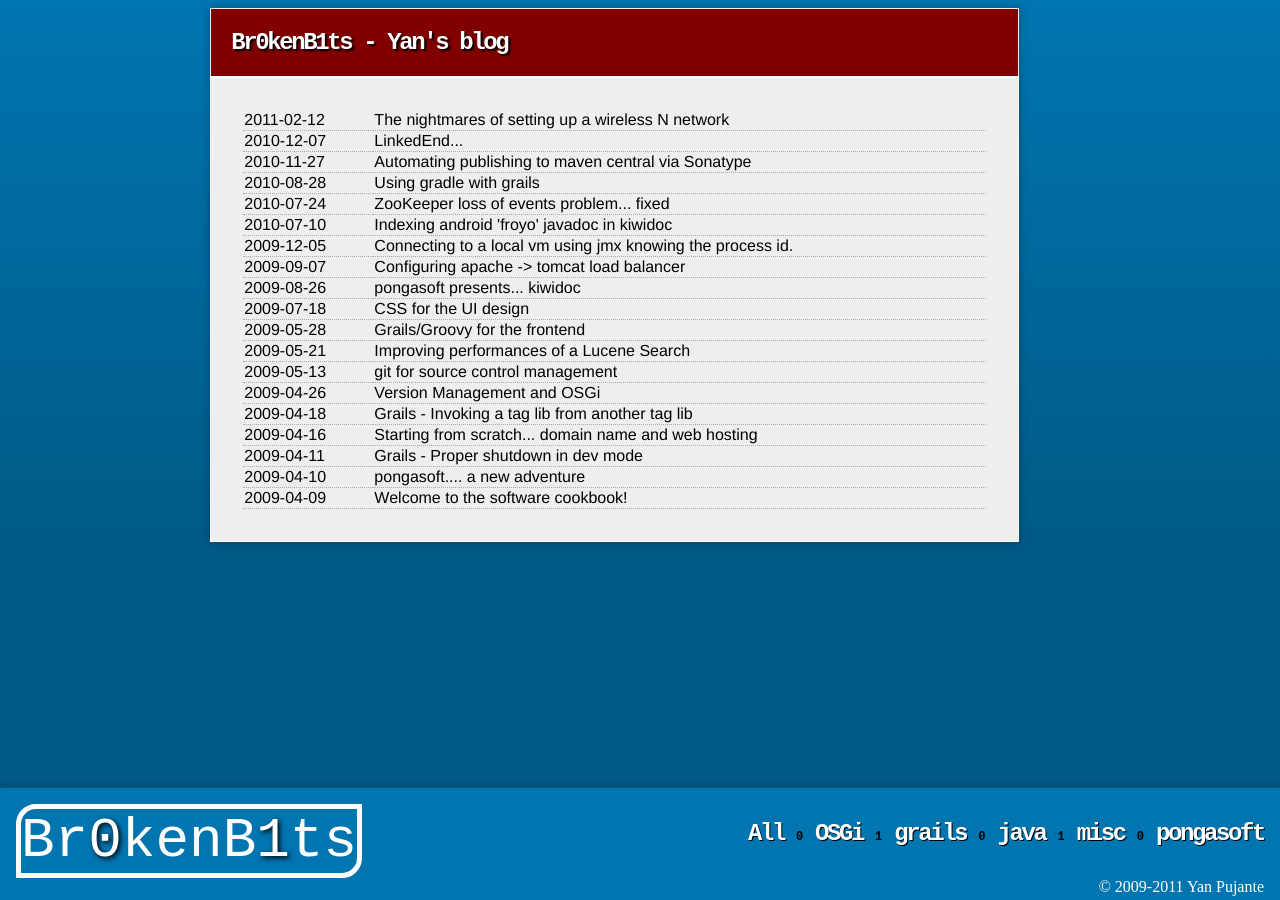
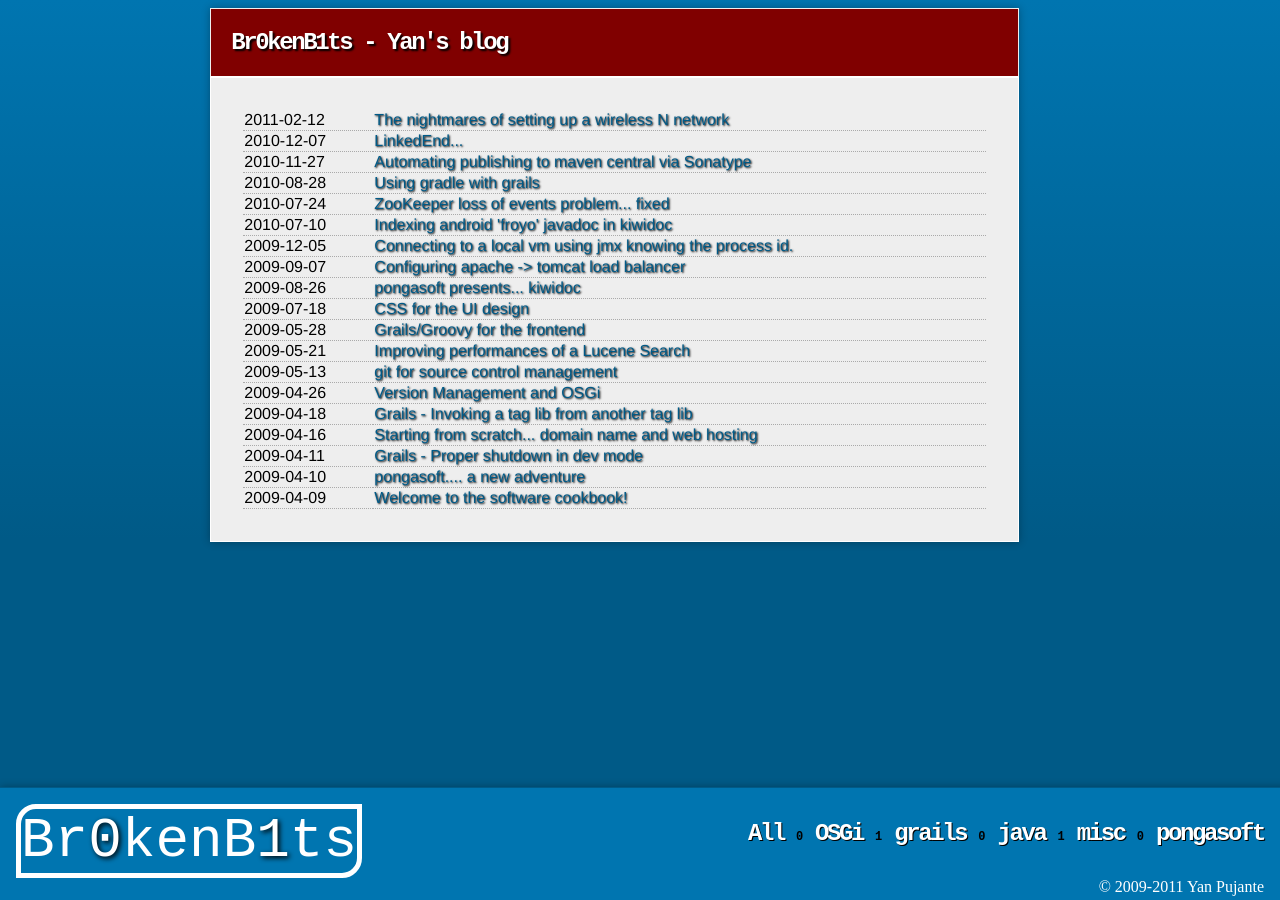
Before and after one commit to ypujante/blog, a Jekyll site: the page built from categories/All/index.html, in a window 1280 px wide. Built offline with Jekyll 4.4.1, drawn with Linux system fonts in a browser that asks for light colours; a script that is not in the unit is left out.

Commit message:
sidebar + tweeter integration

```diff
--- a/_config.yml
+++ b/_config.yml
@@ -3,3 +3,12 @@
 permalink: pretty
 category_title_prefix: ''
 exclude: ['jkdev.sh']
+mainColor1: '#005a87'
+mainColor2: '#0075b0'
+contentBGColor: '#eeeeee'
+contentFGColor: 'black'
+titleBGColor: 'maroon'
+titleFGColor: 'white'
+contentFontFamily: 'Helvetica,Arial,sans-serif'
+monospaceFontFamily: 'Courier New,monospace'
+dateBackgroundColor: '#888888'
--- a/_layouts/default.html
+++ b/_layouts/default.html
@@ -6,6 +6,8 @@
 <head>
 	<title>Br0kenB1ts | {{ page.title }}</title>
   <link rel="stylesheet" href="{{ site.url}}/resource/main.css"/>
+  <script type="text/javascript" src="http://www.linkedin.com/js/public-profile/widget-os.js"></script>
+  <script src="http://widgets.twimg.com/j/2/widget.js"></script>
 </head>
 
 <body>
--- a/resource/main.css
+++ b/resource/main.css
@@ -1,17 +1,32 @@
 ---
-mainColor1: '#005a87'
-mainColor2: '#0075b0'
-contentColor: '#eeeeee'
-titleColor: 'maroon'
-contentFontFamily: 'Helvetica,Arial,sans-serif'
-monospaceFontFamily: 'Courier New,monospace'
-dateBackgroundColor: '#888888'
 ---
+/***********************************
+ * general
+ ***********************************/
+
 html {
-  background: -webkit-gradient(linear,0 100%,0 0,color-stop(.4,{{ page.mainColor1 }}),color-stop(1,{{ page.mainColor2 }})) fixed no-repeat 0 100%;
-  background: -moz-linear-gradient(bottom,{{ page.mainColor1 }} 40%,{{ page.mainColor2 }}) fixed no-repeat 0 100%;
-  background-color: {{ page.mainColor2 }};
+  background: -webkit-gradient(linear,0 100%,0 0,color-stop(.4,{{ site.mainColor1 }}),color-stop(1,{{ site.mainColor2 }})) fixed no-repeat 0 100%;
+  background: -moz-linear-gradient(bottom,{{ site.mainColor1 }} 40%,{{ site.mainColor2 }}) fixed no-repeat 0 100%;
+  background-color: {{ site.mainColor2 }};
   min-width: 800px;
+}
+
+a:visited {
+  text-decoration: none;
+  color: {{ site.mainColor1 }};
+  text-shadow: 1px 1px 2px #000000;
+}
+
+a:link {
+  text-decoration: none;
+  color: {{ site.mainColor1 }};
+  text-shadow: 1px 1px 2px #000000;
+}
+
+a:hover {
+  text-decoration: underline;
+  color: {{ site.mainColor1 }};
+  text-shadow: 1px 1px 2px #000000;
 }
 
 /***********************************
@@ -54,14 +69,14 @@
   left: 0;
   position: fixed;
   right: 0;
-  z-index: 1;
+  z-index: 100;
   -moz-box-shadow: 0 0 8px rgba(0, 0, 0, 0.3);
   -webkit-box-shadow: 0 0 8px rgba(0, 0, 0, 0.3);
   box-shadow: 0 0 8px rgba(0, 0, 0, 0.3);
   width: 100%;
   min-height: 6em;
-  background: {{ page.mainColor2 }};
-  border-top: solid 1px {{ page.mainColor1 }};
+  background: {{ site.mainColor2 }};
+  border-top: solid 1px {{ site.mainColor1 }};
   padding: 1em 0 0 1em;
 }
 
@@ -69,7 +84,7 @@
  * navigation in col1 & col3
  *****************************/
 a.nav {
-   font-family: {{ page.monospaceFontFamily }};
+   font-family: {{ site.monospaceFontFamily }};
    font-weight: bold;
    letter-spacing: -0.1em;
    text-shadow: 1px 1px 0 #000000;
@@ -77,21 +92,26 @@
 
  a.nav:visited {
    text-decoration: none;
-   color: white;
+   color: {{ site.titleFGColor }};
  }
 
  a.nav:link {
    text-decoration: none;
-   color: white;
+   color: {{ site.titleFGColor }};
  }
 
  a.nav:hover {
    text-decoration: none;
-   color: {{ page.titleColor }};
+   color: {{ site.titleBGColor }};
  }
 
+table.nav {
+  border-bottom: dotted 1px black;
+  margin-bottom: 1em;
+}
+
  td.nav-arrow {
-   color: white;
+   color: {{ site.titleFGColor }};
    font-size: 1.5em;
    text-shadow: 1px 1px 0 #000000;
  }
@@ -103,13 +123,13 @@
 /**
  * post title */
 .col2 .post-title {
-   font-family: {{ page.monospaceFontFamily }};
+   font-family: {{ site.monospaceFontFamily }};
    letter-spacing: -0.1em;
    font-size: 1.5em;
    font-weight: bold;
-   background: {{ page.titleColor }};
-   color: white;
-   border-color: {{ page.contentColor }} {{ page.contentColor }} white;
+   background: {{ site.titleBGColor }};
+   color: {{ site.titleFGColor }};
+   border-color: {{ site.contentBGColor }} {{ site.contentBGColor }} white;
    border-style: solid solid groove;
    border-width: 1px;
    margin: 0;
@@ -128,7 +148,7 @@
  }
 
 .post-info .date .year {
-   background: {{ page.dateBackgroundColor }};
+   background: {{ site.dateBackgroundColor }};
    color: white;
    text-align: center;
    text-shadow: 1px 1px 0 #000000;
@@ -137,7 +157,7 @@
  }
 
 .post-info .date .month-day {
-   background: {{ page.dateBackgroundColor }};
+   background: {{ site.dateBackgroundColor }};
    color: white;
    text-align: center;
    text-shadow: 1px 1px 0 #000000;
@@ -153,9 +173,10 @@
 
 .post-info {
    padding: 0.5em;
-   background: {{ page.contentColor }};
+   background: {{ site.contentBGColor }};
    border-top: solid 1px white;
-   font-family: {{ page.monospaceFontFamily }};
+   font-family: {{ site.monospaceFontFamily }};
+   font-weight: bold;
  }
 
 .post-info .post-categories {
@@ -175,8 +196,8 @@
   border: solid 1px white;
   padding: 2em;
   margin: 0;
-  font-family: {{ page.contentFontFamily }};
-  background: {{ page.contentColor }};
+  font-family: {{ site.contentFontFamily }};
+  background: {{ site.contentBGColor }};
   text-align: justify;
   overflow: auto;
 }
@@ -210,21 +231,46 @@
   padding-right: 0.5em;
 }
 
-.col2 table.posts-by-category td a.title:visited {
-  color: #000000;
-  text-decoration: none;
+/*.col2 table.posts-by-category td a.title:visited {*/
+  /*color: #000000;*/
+  /*text-decoration: none;*/
+/*}*/
+
+/*.col2 table.posts-by-category td a.title:link {*/
+  /*color: #000000;*/
+  /*text-decoration: none;*/
+/*}*/
+
+/*.col2 table.posts-by-category td a.title:hover {*/
+  /*color: {{ site.titleBGColor }};*/
+  /*text-decoration: none;*/
+/*}*/
+
+/***********************************
+ * sidebar
+ ***********************************/
+.sidebar .entry {
+ margin-top: 0;
+ -moz-box-shadow: 0 0 8px rgba(0, 0, 0, 0.3);
+ -webkit-box-shadow: 0 0 8px rgba(0, 0, 0, 0.3);
+ box-shadow: 0 0 8px rgba(0, 0, 0, 0.3);
 }
 
-.col2 table.posts-by-category td a.title:link {
-  color: #000000;
-  text-decoration: none;
+.sidebar .entry dt {
+  background: {{ site.titleBGColor }};
+  color: {{ site.titleFGColor }};
+  text-shadow: 1px 1px 1px #000000;
+  padding: 0.5em;
+  border-color: {{ site.contentBGColor }} {{ site.contentBGColor }} white;
+  border-style: solid solid groove;
+  border-width: 1px;
 }
 
-.col2 table.posts-by-category td a.title:hover {
-  color: {{ page.titleColor }};
-  text-decoration: none;
+.sidebar .entry dd {
+  background: {{ site.contentBGColor }};
+  margin: 0;
+  padding: 0.5em;
 }
-
 
 /***************
  * page footer
@@ -242,7 +288,7 @@
   border-top-left-radius: 20px;
   border-bottom-right-radius: 20px;
   color: white;
-  font-family: {{ page.monospaceFontFamily }};
+  font-family: {{ site.monospaceFontFamily }};
   float: left;
 }
 
@@ -262,7 +308,7 @@
 
 .page-footer .site-categories li {
   display: inline;
-  font-family: {{ page.monospaceFontFamily }};
+  font-family: {{ site.monospaceFontFamily }};
   font-size: 1.5em;
 }
 
@@ -278,6 +324,6 @@
 .page-footer .copyright {
   text-align: right;
   clear: both;
-  color: white;
+  color: {{ site.titleFGColor }};
   padding-right: 2em;
 }
```
Also changed, not shown: _includes/post.html (+8 -2 lines), _includes/sidebar1.html (added, +9 -0 lines), _includes/sidebar2.html (added, +30 -0 lines), 1 other file.
